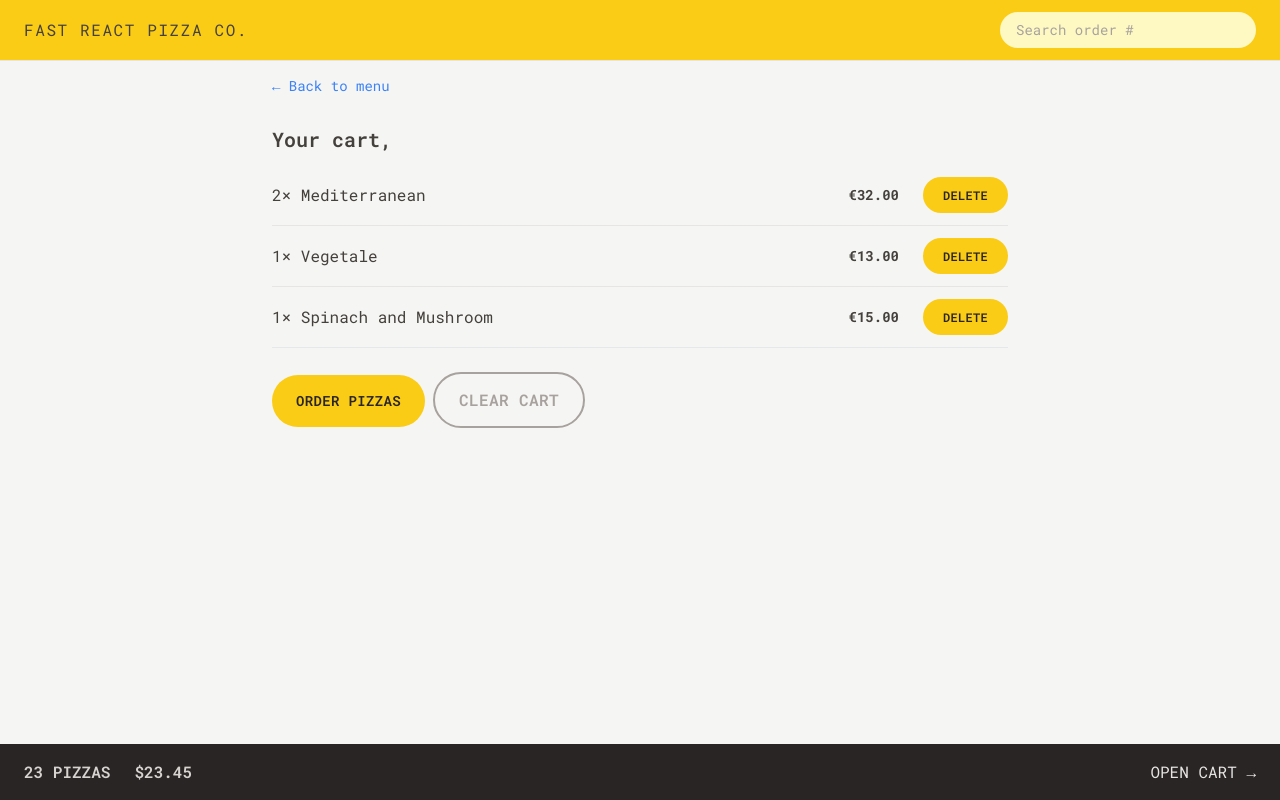
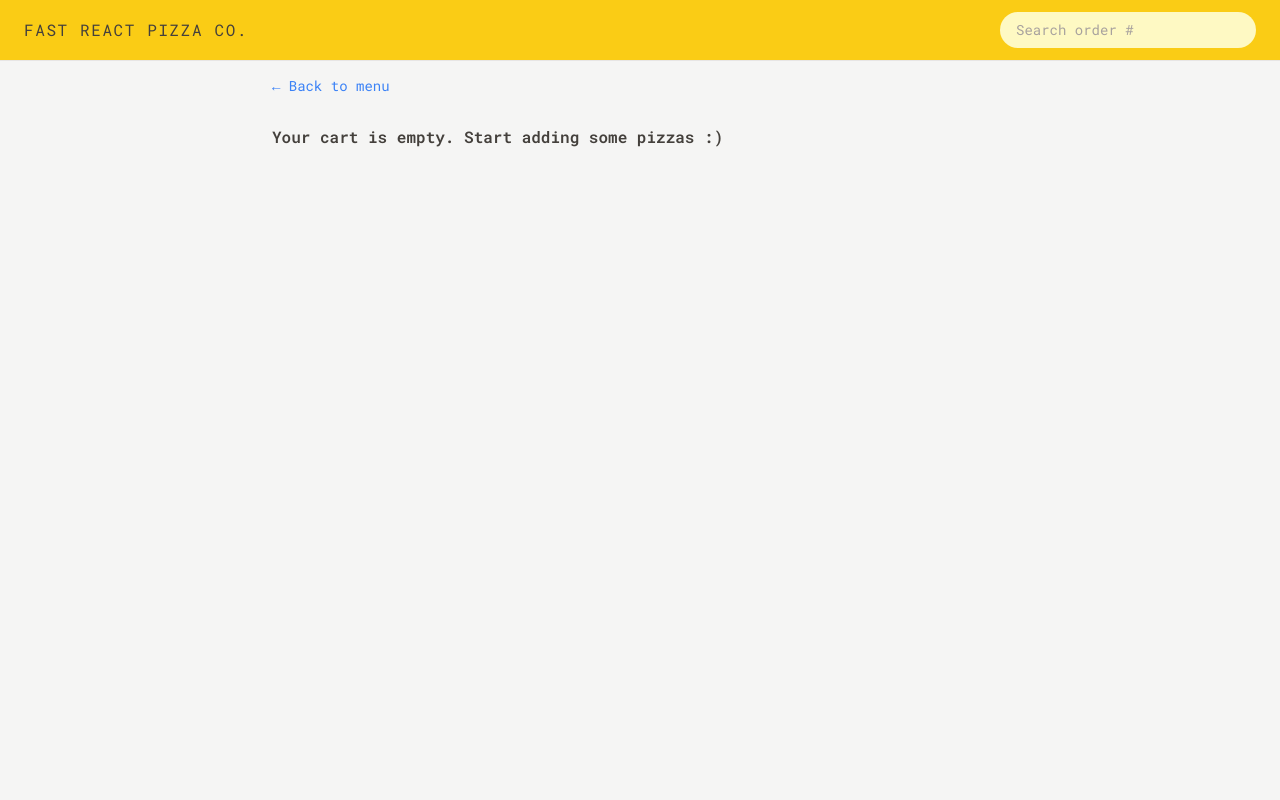
Before and after one commit to ortursucceeh/react-pizza, a React (Vite) app: page /cart in a window 1280 px wide. Built offline with nearby package versions, Linux system fonts and the light colour scheme.

Commit message:
add cart features

```diff
--- a/src/UI/Button.jsx
+++ b/src/UI/Button.jsx
@@ -1,6 +1,6 @@
 import { Link } from 'react-router-dom';
 
-function Button({ children, disabled, to, type }) {
+function Button({ children, disabled, to, type, onClick }) {
   const base =
     'inline-block text-sm font-semibold tracking-wide uppercase transition-colors duration-300 bg-yellow-400 rounded-full text-stone-800 hover:bg-yellow-300 focus:bg-yellow-300 focus:outline-none focus:ring focus:ring-yellow-300 focus:ring-offset-2 disabled:cursor-not-allowed';
 
@@ -17,6 +17,12 @@
         {children}
       </Link>
     );
+  if (onClick)
+    return (
+      <button onClick={onClick} disabled={disabled} className={styles[type]}>
+        {children}
+      </button>
+    );
 
   return (
     <button disabled={disabled} className={styles[type]}>
--- a/src/features/cart/Cart.jsx
+++ b/src/features/cart/Cart.jsx
@@ -1,35 +1,16 @@
 import LinkButton from '../../UI/LinkButton';
 import Button from '../../UI/Button';
 import CartItem from './CartItem';
-import { useSelector } from 'react-redux';
-
-const fakeCart = [
-  {
-    pizzaId: 12,
-    name: 'Mediterranean',
-    quantity: 2,
-    unitPrice: 16,
-    totalPrice: 32,
-  },
-  {
-    pizzaId: 6,
-    name: 'Vegetale',
-    quantity: 1,
-    unitPrice: 13,
-    totalPrice: 13,
-  },
-  {
-    pizzaId: 11,
-    name: 'Spinach and Mushroom',
-    quantity: 1,
-    unitPrice: 15,
-    totalPrice: 15,
-  },
-];
+import { useDispatch, useSelector } from 'react-redux';
+import { clearCart, getCart, getUsername } from './cartSlice';
+import EmptyCart from './EmptyCart';
 
 function Cart() {
-  const username = useSelector((state) => state.user.username);
-  const cart = fakeCart;
+  const dispatch = useDispatch();
+  const username = useSelector(getUsername);
+  const cart = useSelector(getCart);
+
+  if (!cart.length) return <EmptyCart />;
 
   return (
     <div className="px-4 py-3">
@@ -44,7 +25,9 @@
         <Button to="/order/new" type="primary">
           Order pizzas
         </Button>
-        <Button type="secondary">Clear cart</Button>
+        <Button type="secondary" onClick={() => dispatch(clearCart())}>
+          Clear cart
+        </Button>
       </div>
     </div>
   );
--- a/src/features/cart/CartOverview.jsx
+++ b/src/features/cart/CartOverview.jsx
@@ -1,11 +1,19 @@
+import { useSelector } from 'react-redux';
 import { Link } from 'react-router-dom';
+import { getTotalCartPrice, getTotalCartQuantity } from './cartSlice';
+import { formatCurrency } from '../../utils/helpers';
 
 function CartOverview() {
+  const totalCartQuantity = useSelector(getTotalCartQuantity);
+  const totalCartPrice = useSelector(getTotalCartPrice);
+
+  if (!totalCartQuantity) return null;
+
   return (
     <div className="flex items-center justify-between bg-stone-800 px-4 py-4 text-sm uppercase text-stone-200 sm:px-6 md:text-base">
       <p className="space-x-4 font-semibold text-stone-300 sm:space-x-6">
-        <span>23 pizzas</span>
-        <span>$23.45</span>
+        <span>{totalCartQuantity} pizzas</span>
+        <span>{formatCurrency(totalCartPrice)}$</span>
       </p>
       <Link to="/cart">Open cart &rarr;</Link>
     </div>
--- a/src/features/cart/EmptyCart.jsx
+++ b/src/features/cart/EmptyCart.jsx
@@ -1,11 +1,13 @@
-import { Link } from 'react-router-dom';
+import LinkButton from '../../UI/LinkButton';
 
 function EmptyCart() {
   return (
-    <div>
-      <Link to="/menu">&larr; Back to menu</Link>
+    <div className="px-4 py-3">
+      <LinkButton to="/menu">&larr; Back to menu</LinkButton>
 
-      <p>Your cart is still empty. Start adding some pizzas :)</p>
+      <p className="mt-7 font-semibold ">
+        Your cart is empty. Start adding some pizzas :)
+      </p>
     </div>
   );
 }
--- /dev/null
+++ b/src/features/cart/cartSlice.js
@@ -0,0 +1,60 @@
+import { createSlice } from '@reduxjs/toolkit';
+
+const initialState = {
+  cart: [],
+  // cart: [
+  //   {
+  //     pizzaId: 12,
+  //     name: 'Mediasdasd',
+  //     quantity: 2,
+  //     unitPrice: 16,
+  //     totalPrice: 32,
+  //   },
+  // ],
+};
+
+const cartSlice = createSlice({
+  name: 'cart',
+  initialState,
+  reducers: {
+    addItem(state, action) {
+      state.cart.push(action.payload);
+    },
+    deleteItem(state, action) {
+      state.cart = state.cart.filter((item) => item.pizzaId !== action.payload);
+    },
+    increaseItemQuantity(state, action) {
+      const item = state.cart.find((item) => item.pizzaId === action.payload);
+      item.quantity++;
+      item.totalPrice = item.quantity * item.unitPrice;
+    },
+    decreaseItemQuantity(state, action) {
+      const item = state.cart.find((item) => item.pizzaId === action.payload);
+      item.quantity--;
+      item.totalPrice = item.quantity * item.unitPrice;
+    },
+    clearCart(state) {
+      state.cart = [];
+    },
+  },
+});
+
+export const {
+  addItem,
+  deleteItem,
+  increaseItemQuantity,
+  decreaseItemQuantity,
+  clearCart,
+} = cartSlice.actions;
+
+export default cartSlice.reducer;
+
+export const getUsername = (state) => state.cart.username;
+
+export const getCart = (state) => state.cart.cart;
+
+export const getTotalCartQuantity = (state) =>
+  state.cart.cart.reduce((sum, item) => sum + item.quantity, 0);
+
+export const getTotalCartPrice = (state) =>
+  state.cart.cart.reduce((sum, item) => sum + item.unitPrice, 0);
--- a/src/features/menu/MenuItem.jsx
+++ b/src/features/menu/MenuItem.jsx
@@ -1,7 +1,22 @@
 import { formatCurrency } from '../../utils/helpers';
 import Button from '../../UI/Button';
+import { useDispatch } from 'react-redux';
+import { addItem } from '../cart/cartSlice';
+
 function MenuItem({ pizza }) {
   const { id, name, unitPrice, ingredients, soldOut, imageUrl } = pizza;
+  const dispatch = useDispatch();
+
+  function handleAddToCart() {
+    const newItem = {
+      pizzaId: id,
+      name,
+      quantity: 1,
+      unitPrice,
+      totalPrice: unitPrice * 1,
+    };
+    dispatch(addItem(newItem));
+  }
 
   return (
     <li className="flex gap-4 py-2">
@@ -23,7 +38,13 @@
               Sold out
             </p>
           )}
-          <Button type="small">Add to cart</Button>
+          {!soldOut ? (
+            <Button type="small" onClick={handleAddToCart}>
+              Add to cart
+            </Button>
+          ) : (
+            ''
+          )}
         </div>
       </div>
     </li>
--- a/src/features/user/Username.jsx
+++ b/src/features/user/Username.jsx
@@ -1,7 +1,8 @@
 import { useSelector } from 'react-redux';
+import { getUsername } from '../cart/cartSlice';
 
 function Username() {
-  const username = useSelector((state) => state.user.username);
+  const username = useSelector(getUsername);
 
   if (!username) return null;
 
--- a/src/store.js
+++ b/src/store.js
@@ -1,9 +1,11 @@
 import { configureStore } from '@reduxjs/toolkit';
 import userReducer from './features/user/userSlice';
+import cartReducer from './features/cart/cartSlice';
 
 const store = configureStore({
   reducer: {
     user: userReducer,
+    cart: cartReducer,
   },
 });
 
```
